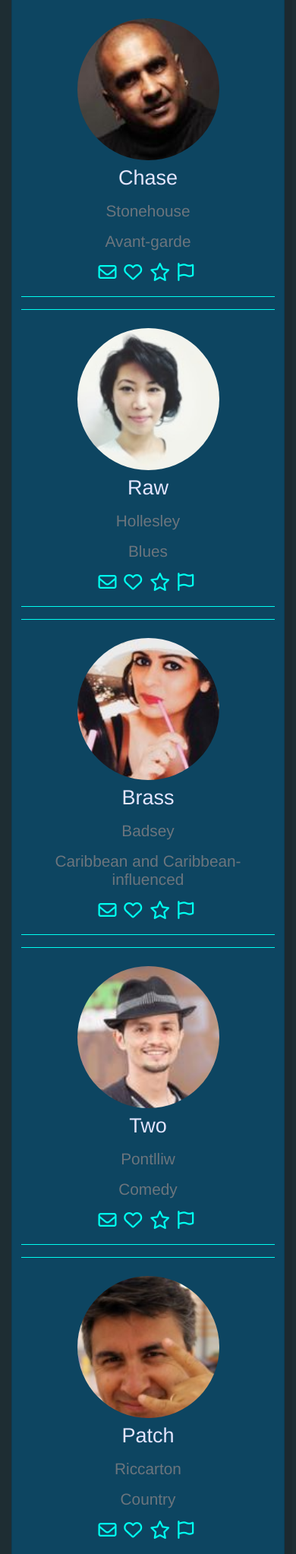
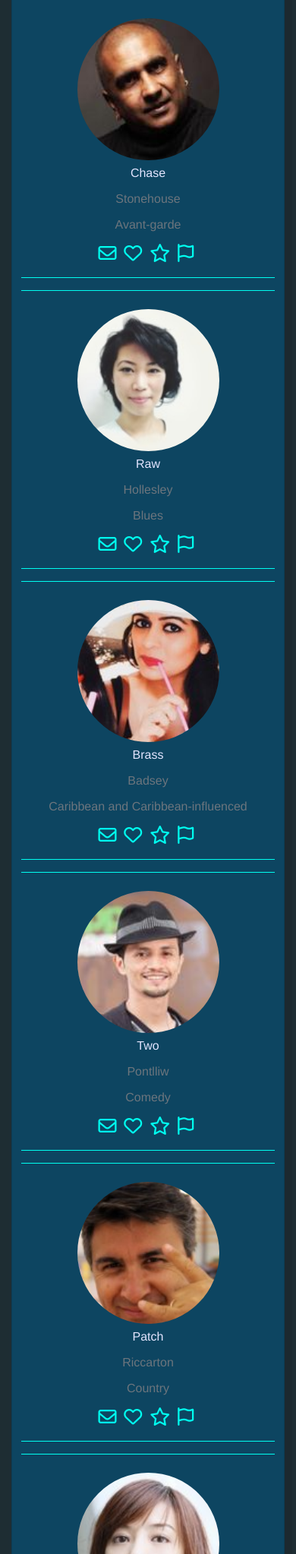
Before and after one commit to A-Scratchy/Giggel-Musicscene-Manager, a Django app: page /artist/directory in a window 390 px wide. Shown: the part 195-2241 px from the top of the page at 76% size. Run offline with Django 3.2, Linux system fonts and the light colour scheme; data comes from the database, SQL or seed files in the repository; some libraries are stand-ins or nearby versions.

Commit message:
more style changes

```diff
--- a/giggel/artist/templates/artist/artist_directory.html
+++ b/giggel/artist/templates/artist/artist_directory.html
@@ -33,10 +33,10 @@
                     <p id="{{ artist.artist_id }}_artist_town" class="text-secondary">{{ artist.artist_location }}</p>
                     <p id="{{ artist.artist_id }}_artist_genres" class="text-secondary">{{ artist.artist_genres }}</p>
                     <span>
-                    <i class="grow far fa-envelope"></i>
-                    <i class="grow far fa-heart"></i>
-                    <i class="grow star far fa-star"></i>
-                    <i class="grow far fa-flag"></i>
+                    <i class="grow mail far fa-envelope"></i>
+                    <i class="grow fill far fa-heart"></i>
+                    <i class="grow fill far fa-star"></i>
+                    <i class="grow fill far fa-flag"></i>
                     </span>
                 </div>
             </div>
--- a/giggel/static/css/base.css
+++ b/giggel/static/css/base.css
@@ -18,6 +18,11 @@ body {
   background-color: var(--c5);
   color: var(--c1);
   height: 100%;
+}
+
+p, a {
+  font-size: 1.3em;
+  line-height: normal;
 }
 
 .row {
@@ -46,11 +51,7 @@ footer {
   background-color: var(--c4);
 }
 
-p,
-a {
-  font-size: 1.3em;
-  line-height: normal;
-}
+
 
 p,
 h1,
@@ -74,6 +75,7 @@ h1,
 h2 {
   color: var(--c2);
 }
+
 
 ul {
   list-style: none;
@@ -116,6 +118,23 @@ a:hover {
 
 /* small screens */
 @media only screen and (max-width: 799px) {
+
+    p, a {
+  font-size: 1em;
+  line-height: normal;
+}
+
+h3 {
+    font-size: 1.2em;
+}
+
+.card .container {
+    padding: 0;
+    margin: 0;
+}
+
+
+
   form {
     width: 90vw;
     margin: auto;
@@ -208,11 +227,19 @@ label {
 .grow:hover {
   font-size: 1.9em;
   transition: all 0.1s;
-  color: var(--c2);
+  color: var(--c1);
 }
 
-.clicked {
+.fa-star.clicked {
     color: yellow;
+}
+
+.fa-heart.clicked {
+    color: red;
+}
+
+.fa-flag.clicked {
+    color: green;
 }
 
 .noDataText {
--- a/giggel/static/js/scripts.js
+++ b/giggel/static/js/scripts.js
@@ -12,6 +12,10 @@ $(function () {
   $('[data-toggle="popover"]').popover()
 })
 
-$('.star').click( function()  {
+$('.fill').click( function()  {
   $( this ).toggleClass('fa clicked');
 })
+
+$('.mail').click( function()  {
+  window.alert('sending email...')
+})
--- a/giggel/venue/templates/venue/venue_directory.html
+++ b/giggel/venue/templates/venue/venue_directory.html
@@ -34,9 +34,9 @@
                     <p id="{{ venue.venue_id }}_venue_genres" class="text-secondary">{{ venue.venue_genres }}</p>
                     <span>
                     <i class="grow far fa-envelope"></i>
-                    <i class="grow far fa-heart"></i>
-                    <i class="grow star far fa-star"></i>
-                    <i class="grow far fa-flag"></i>
+                    <i class="grow fill far fa-heart"></i>
+                    <i class="grow fill far fa-star"></i>
+                    <i class="grow fill far fa-flag"></i>
                     </span>
                 </div>
             </div>
```
Also changed, not shown: giggel/artist/templates/artist/artist_detail.html (+25 -15 lines).
